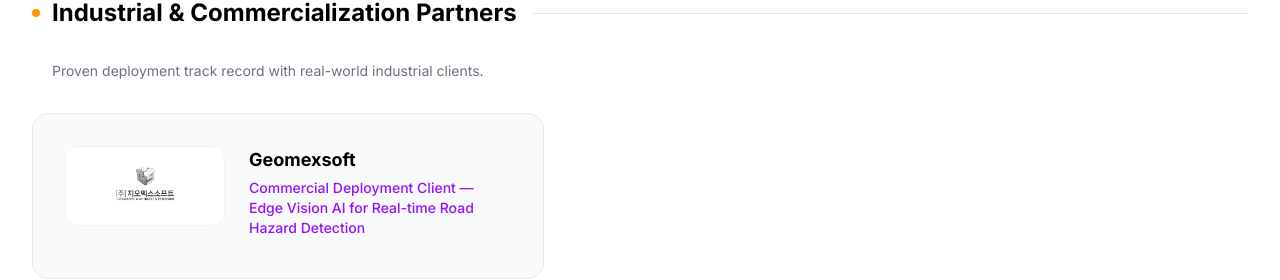
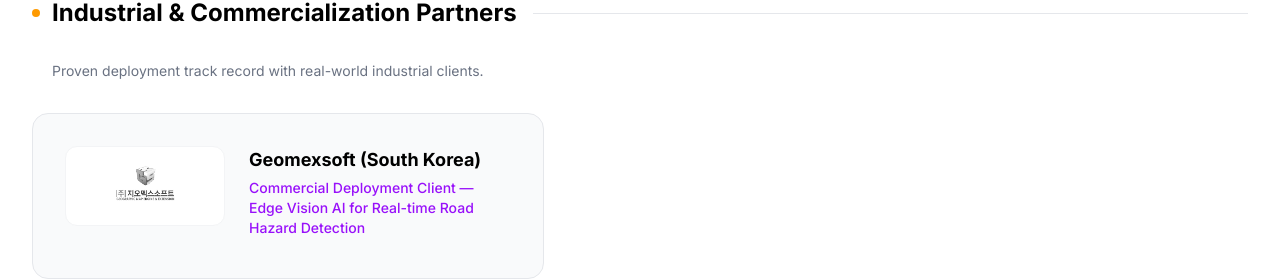
Before and after one commit to UnleashifAI/website, a Next.js app: page / in a window 1280 px wide. Shown: the part 3628-3908 px from the top of the page. Built offline with nearby package versions, Linux system fonts and the light colour scheme.

Commit message:
feat: Add South Korea tag to Geomexsoft to highlight cross-border global commercial deployment

```diff
--- a/components/PartnersSection.tsx
+++ b/components/PartnersSection.tsx
@@ -60,7 +60,7 @@
     description: 'Proven deployment track record with real-world industrial clients.',
     partners: [
       {
-        name: 'Geomexsoft',
+        name: 'Geomexsoft (South Korea)',
         logo: '/geomex_logo.png',
         role: 'Commercial Deployment Client — Edge Vision AI for Real-time Road Hazard Detection',
         width: 180,
```
